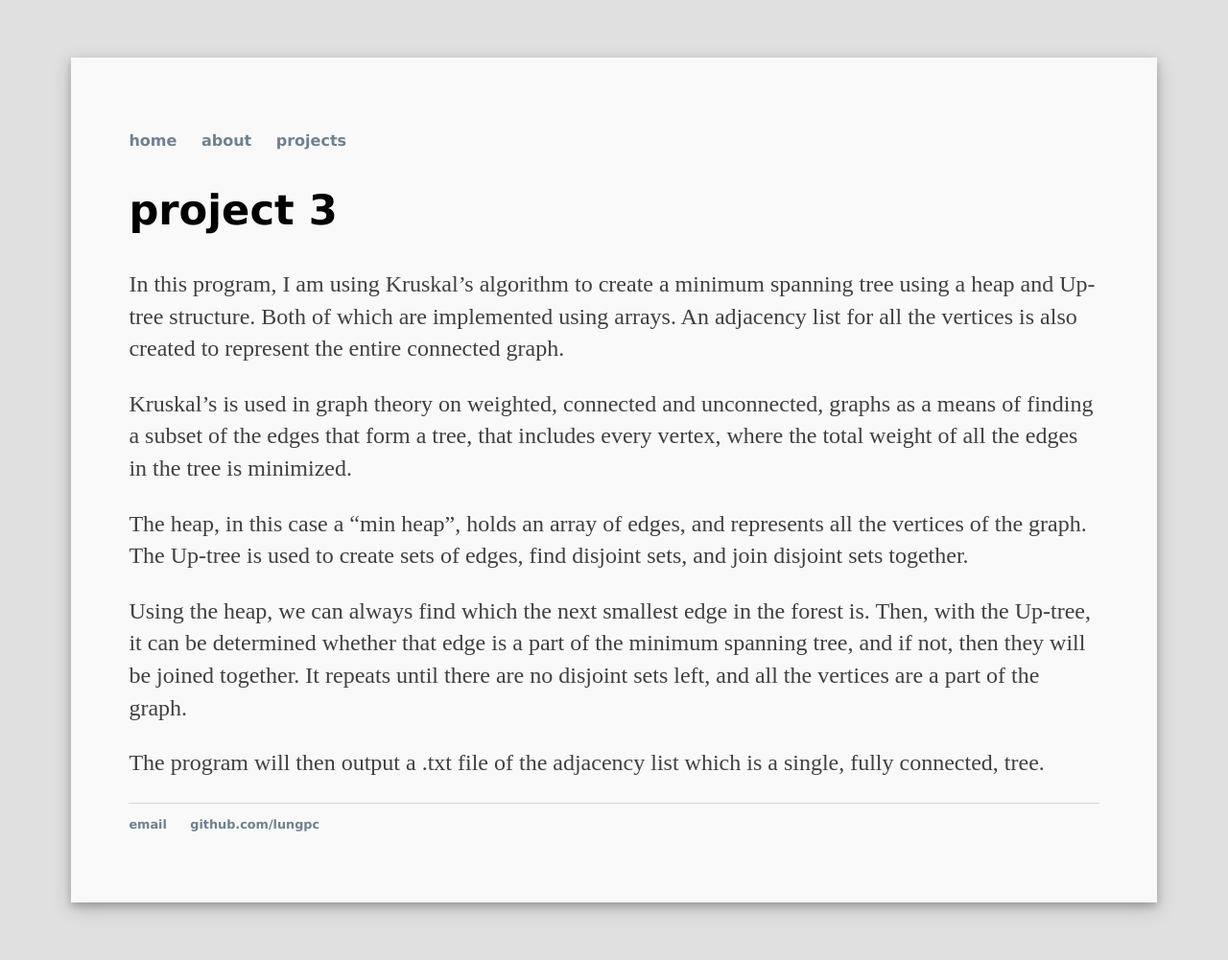
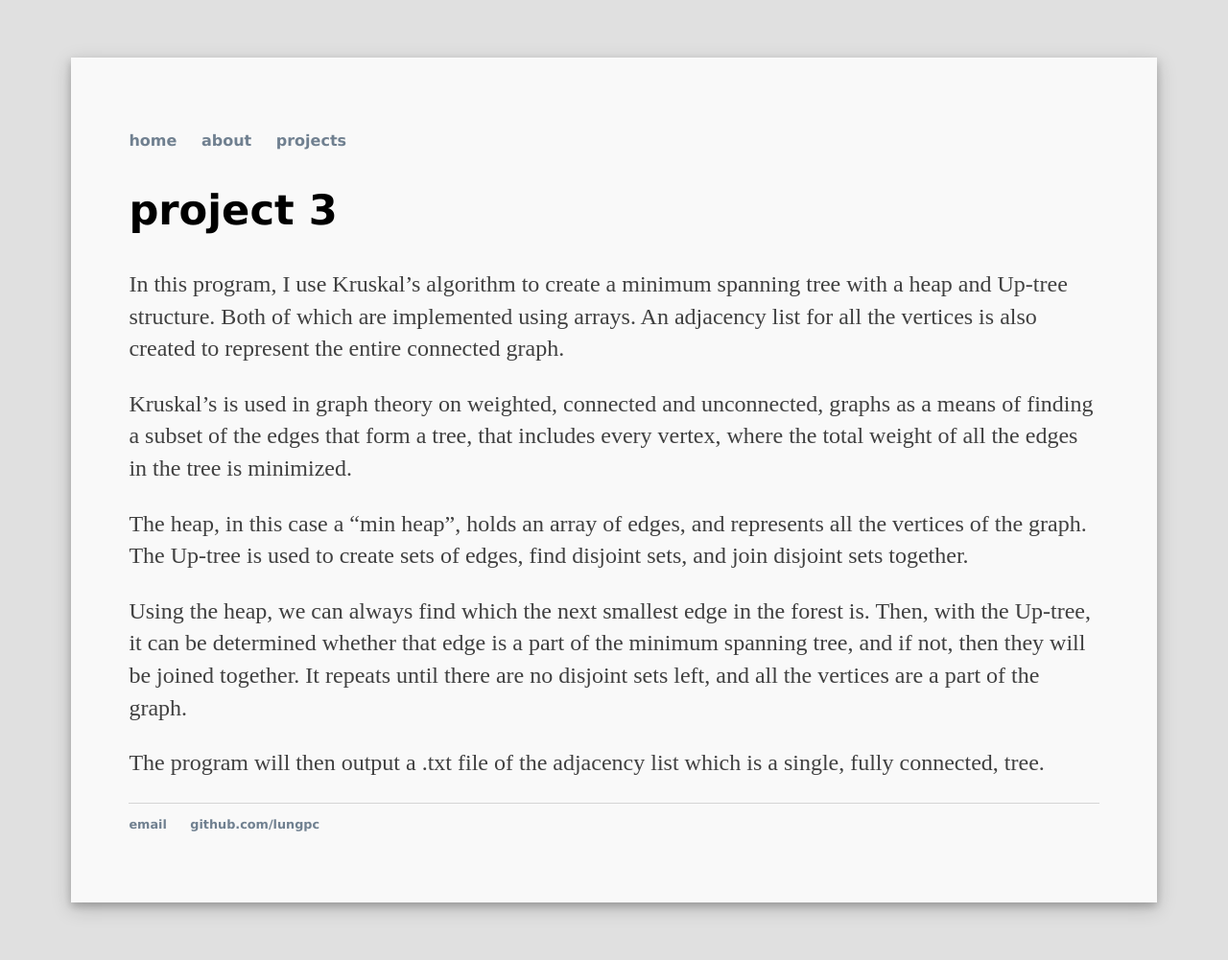
Before and after one commit to lungpc/lungpc.github.io, a Jekyll site: the page built from projects/p3/index.html, in a window 1280 px wide. Shown: the whole page at 96% size. Built offline with Jekyll 4.4.1, drawn with Linux system fonts in a browser that asks for light colours.

Commit message:
Update index.html

```diff
--- a/projects/p3/index.html
+++ b/projects/p3/index.html
@@ -5,7 +5,7 @@ name: Project 3
 
 <h2>project 3</h2>
 
-<p>In this program, I am using Kruskal’s algorithm to create a minimum spanning tree using a
+<p>In this program, I use Kruskal’s algorithm to create a minimum spanning tree with a
 heap and Up-tree structure. Both of which are implemented using arrays. An adjacency list for
 all the vertices is also created to represent the entire connected graph.</p>
 
```
